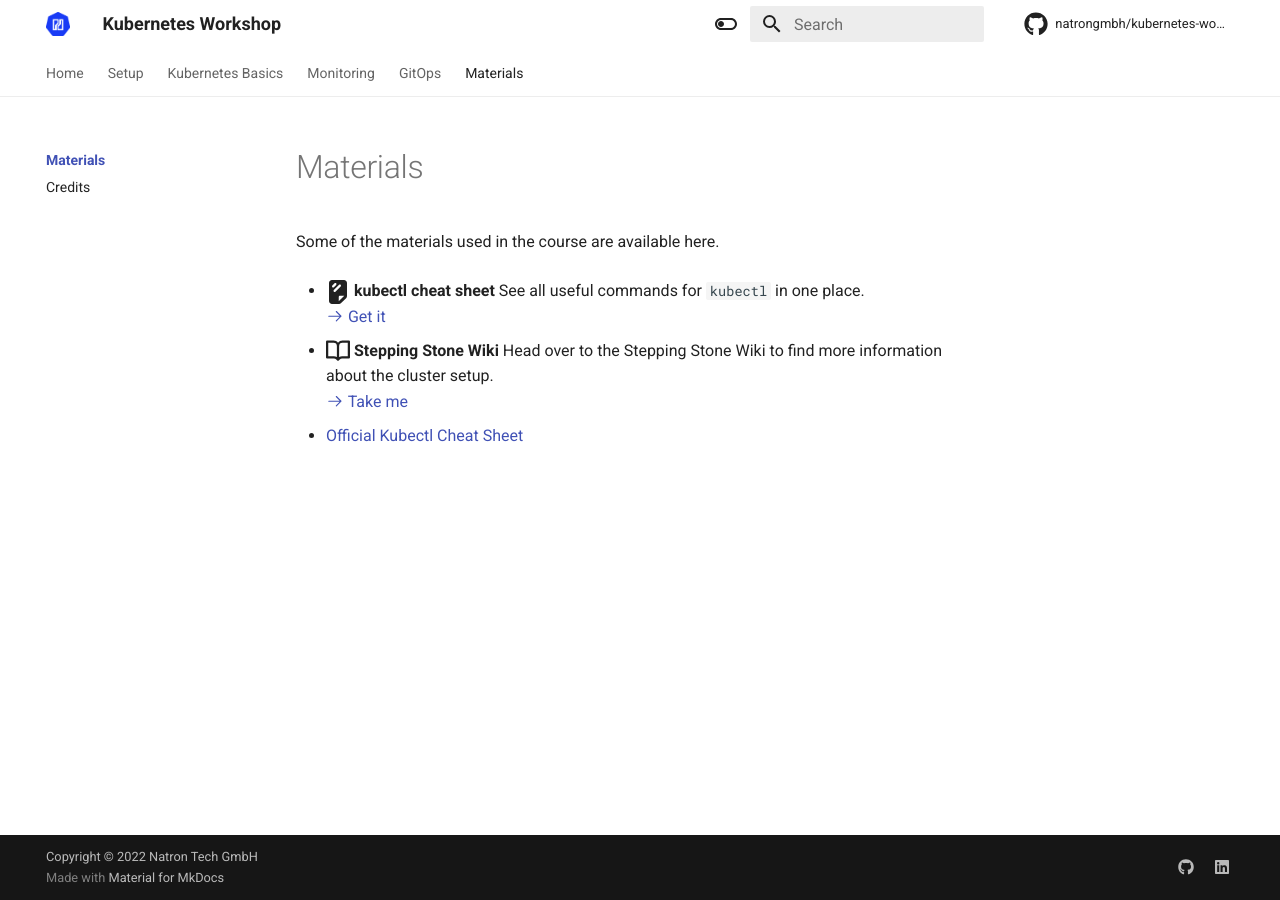
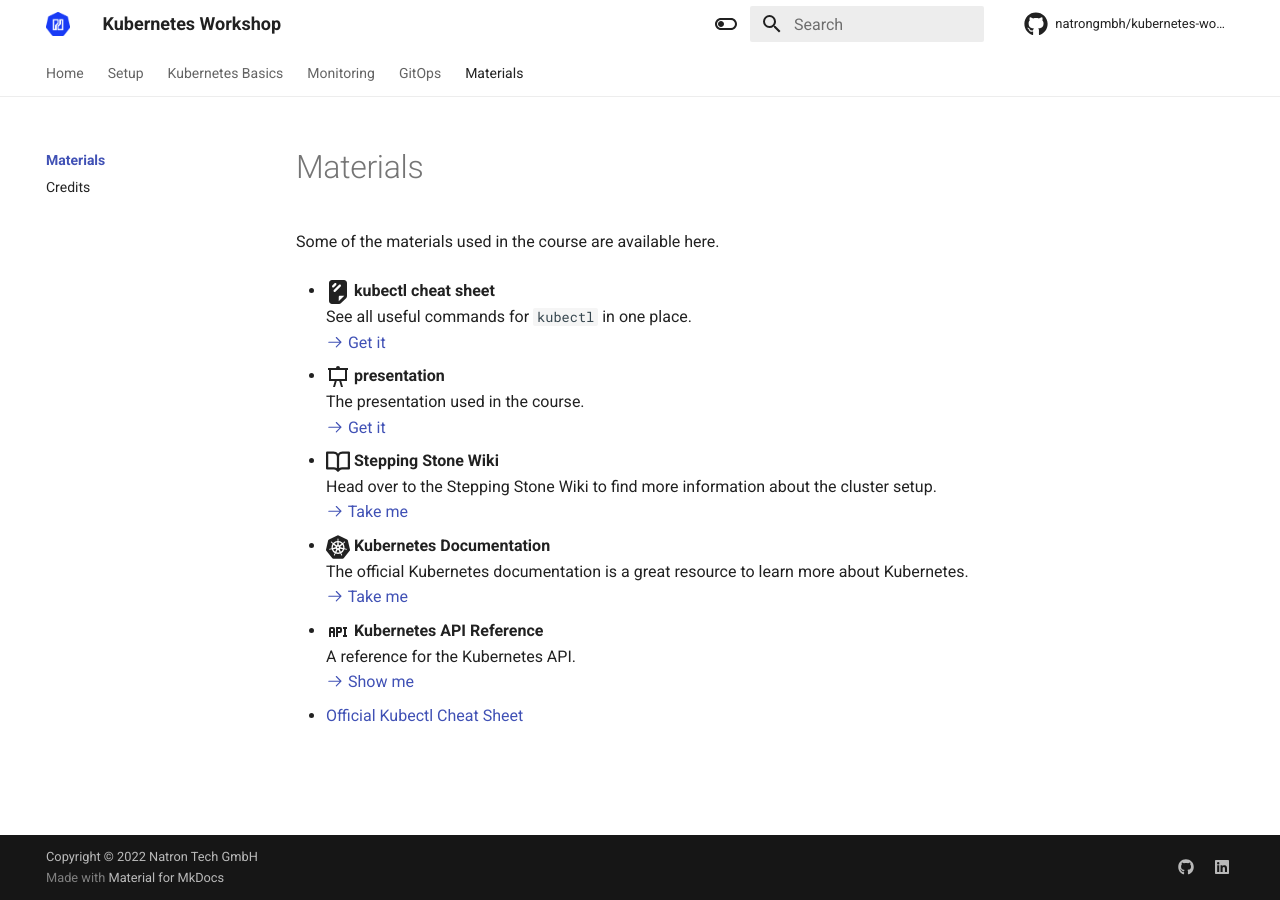
Before and after one commit to natrontech/kubernetes-workshop-golog, an MkDocs documentation site: the page built from docs/materials/index.md, in a window 1280 px wide. Built offline with MkDocs 1.6.1 and Material for MkDocs 9.7.7, drawn with Linux system fonts in a browser that asks for light colours; comment, search, counter and statistics services are not loaded.

Commit message:
feat: upload course presentation
Signed-off-by: Jan Lauber <jan.lauber@protonmail.ch>

```diff
--- a/docs/materials/index.md
+++ b/docs/materials/index.md
@@ -2,11 +2,25 @@
 
 Some of the materials used in the course are available here.
 
--   :fontawesome-solid-sheet-plastic:{ .lg .middle } __kubectl cheat sheet__ See all useful commands for `kubectl` in one place.
+-   :fontawesome-solid-sheet-plastic:{ .lg .middle } __kubectl cheat sheet__
+    See all useful commands for `kubectl` in one place.
     [:octicons-arrow-right-24: Get it](../assets/docs/kubectl_cheat_sheet.pdf)
 
--   :octicons-book-16:{ .lg .middle } __Stepping Stone Wiki__ Head over to the Stepping Stone Wiki to find more information about the cluster setup.
+-   :material-presentation:{ .lg .middle } __presentation__
+    The presentation used in the course.
+    [:octicons-arrow-right-24: Get it](../assets/docs/kubernetes_workshop_merged_compressed.pdf)
+
+-   :octicons-book-16:{ .lg .middle } __Stepping Stone Wiki__
+    Head over to the Stepping Stone Wiki to find more information about the cluster setup.
     [:octicons-arrow-right-24: Take me](https://wiki.golog.ch/)
+
+-   :simple-kubernetes:{ .lg .middle } __Kubernetes Documentation__
+    The official Kubernetes documentation is a great resource to learn more about Kubernetes.
+    [:octicons-arrow-right-24: Take me](https://kubernetes.io/docs/home/)
+
+-   :material-api:{ .lg .middle } __Kubernetes API Reference__
+    A reference for the Kubernetes API.
+    [:octicons-arrow-right-24: Show me](https://kubernetes.io/docs/reference/generated/kubernetes-api/v1.24/)
 
 
 - [Official Kubectl Cheat Sheet](https://kubernetes.io/docs/reference/kubectl/cheatsheet/)
```
Also changed, not shown: 1 other file.
